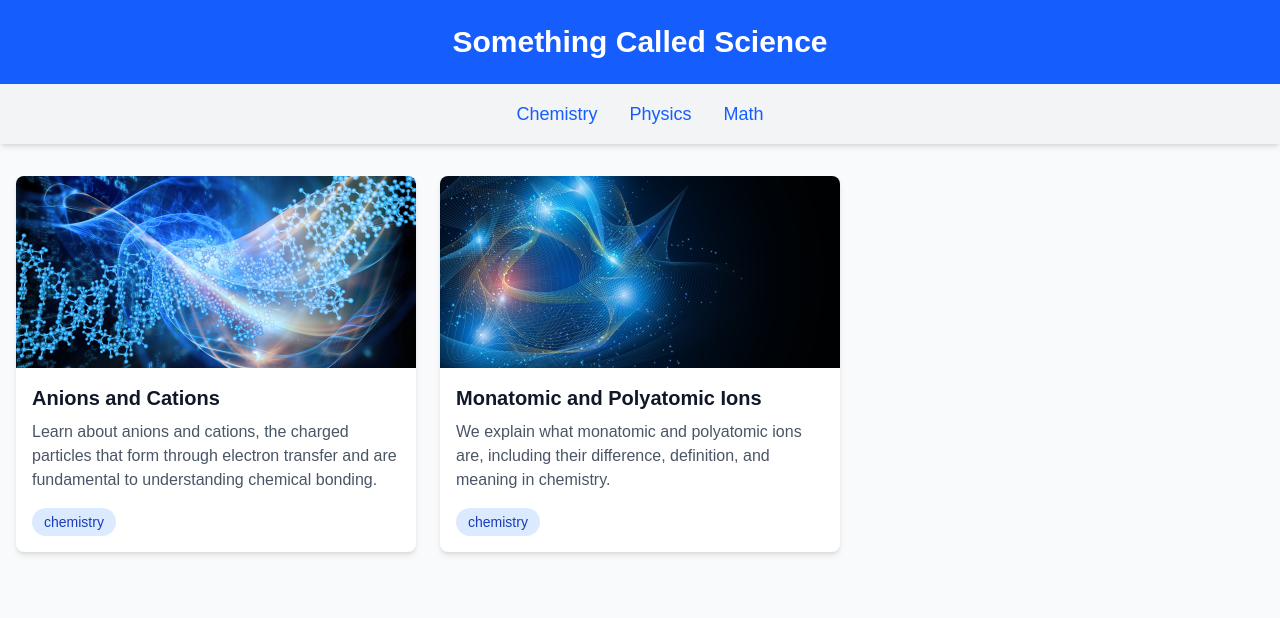
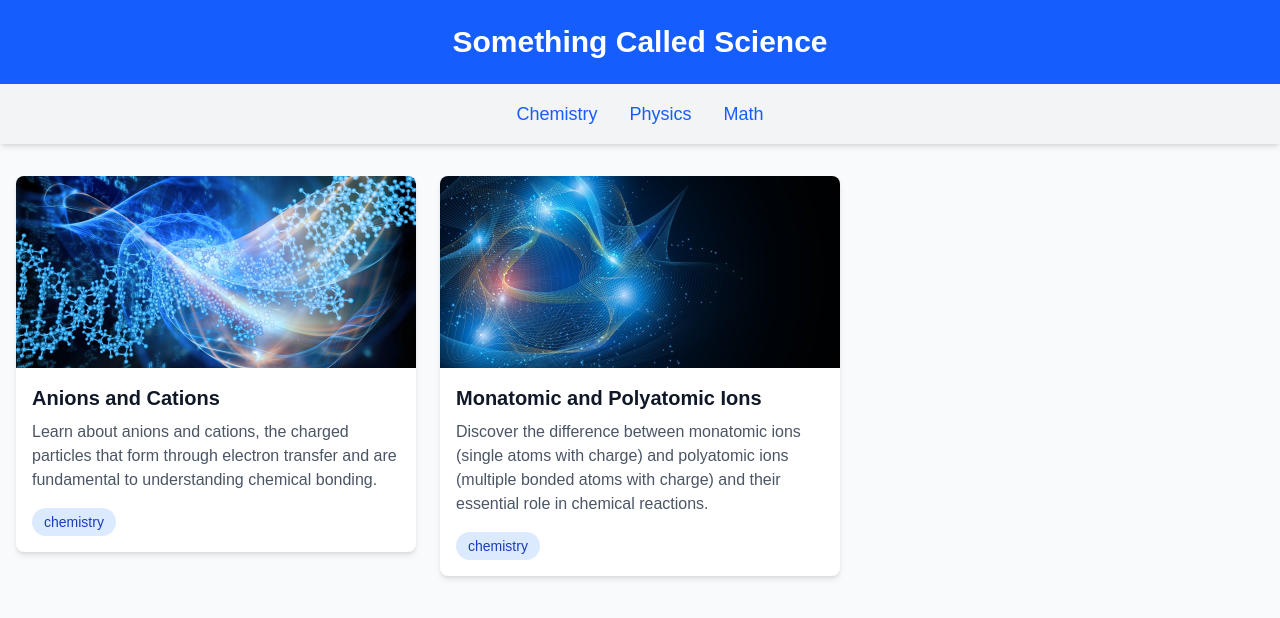
Before and after one commit to rvoogd12/science-blog, a Next.js app: page / in a window 1280 px wide. Shown: the top 618 px of the page. Built offline with nearby package versions, Linux system fonts and the light colour scheme.

Commit message:
Change excerpt and blue hyperlink render -  002 Monatomic and Polyatomic Ions

```diff
--- a/public/content/monatomic-and-polyatomic-ions.md
+++ b/public/content/monatomic-and-polyatomic-ions.md
@@ -1,6 +1,6 @@
 ## What are Monatomic and Polyatomic Ions?
 
-So in this article, we'll discuss two different types of ions, namely monatomic and polyatomic ions. As you might know, ions are particles with a net electric charge. They can be either positively charged or negatively charged. If an ion is positively charged, we call it a cation. On the other hand, if an ion is negatively charged, we call it an anion. If you want to know more about anions and cations, we have [another article](https://somethingcalledscience.com/post/anions-and-cations/) about those topics.
+So in this article, we'll discuss two different types of ions, namely monatomic and polyatomic ions. As you might know, ions are particles with a net electric charge. They can be either positively charged or negatively charged. If an ion is positively charged, we call it a cation. On the other hand, if an ion is negatively charged, we call it an anion. If you want to know more about anions and cations, we have <a href="https://somethingcalledscience.com/post/anions-and-cations" style="color: blue;">another article</a> about those topics.
 
 Now, ions can be classified into two main categories: monatomic ions and polyatomic ions. As the names imply, the difference between the two is that monatomic ions are made up of only one atom. Polyatomic ions, however, are made up of two or more atoms. These can be of the same or different elements.
 
--- a/src/data/blogPosts.ts
+++ b/src/data/blogPosts.ts
@@ -17,7 +17,7 @@ export const blogPosts: BlogPost[] = [
     id: '2',
     title: 'Monatomic and Polyatomic Ions',
     category: 'chemistry',
-    excerpt: 'We explain what monatomic and polyatomic ions are, including their difference, definition, and meaning in chemistry.',
+    excerpt: 'Discover the difference between monatomic ions (single atoms with charge) and polyatomic ions (multiple bonded atoms with charge) and their essential role in chemical reactions.',
     content: 'Monatomic and polyatomic ions are ions that have gained or lost electrons, resulting in a negative or positive charge...',
     imageUrl: '/images/monatomic-and-polyatomic-ions.jpg',
     slug: 'monatomic-and-polyatomic-ions',
```
